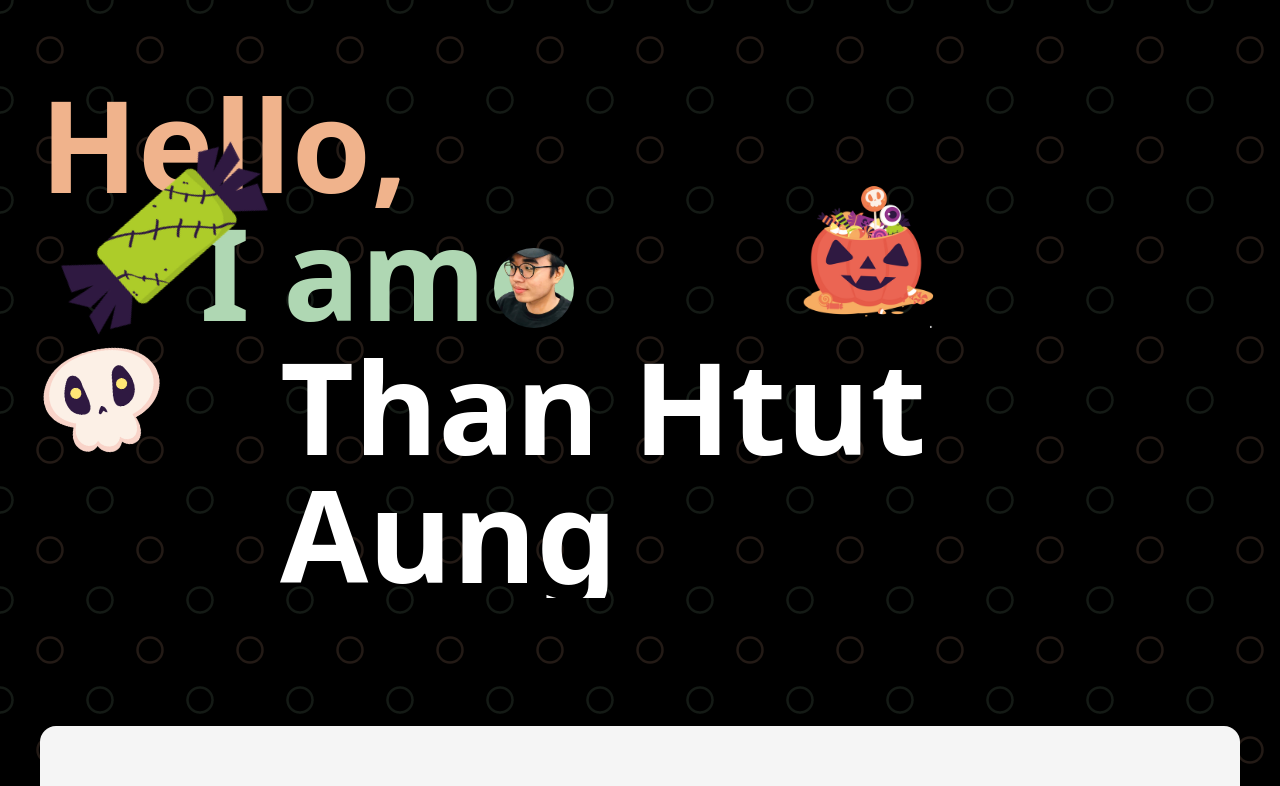
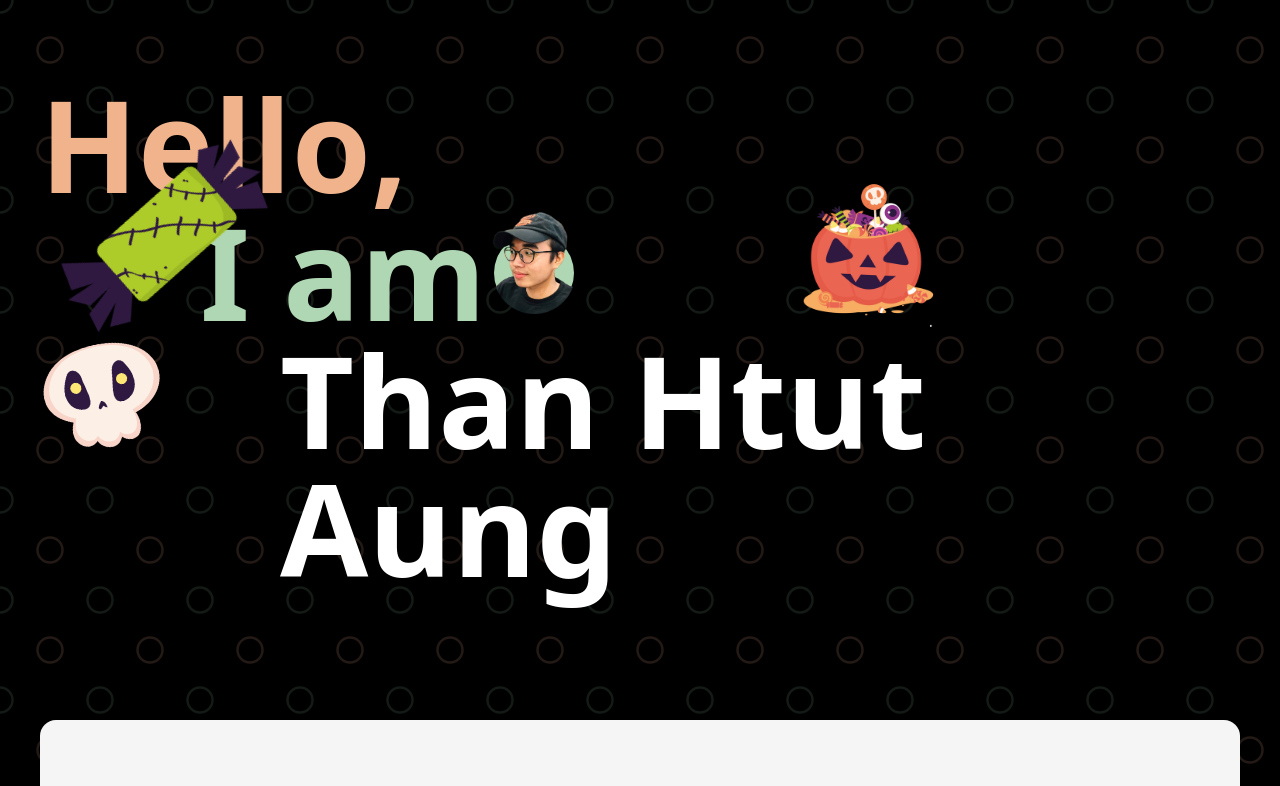
Before and after one commit to thanhtut28/portfolio-v2, a React (Create React App) app: page / in a window 1280 px wide. Shown: the top 786 px of the page. Built offline with nearby package versions, Linux system fonts and the light colour scheme; a web font is replaced by a local one.

Commit message:
remove overflowX for all

```diff
--- a/src/index.css
+++ b/src/index.css
@@ -84,10 +84,8 @@
    }
 }
 
-* {
-  @apply overflow-x-hidden;
-}
+
 
 body {
-   @apply bg-white
+   @apply bg-white overflow-x-hidden;
 }
```
